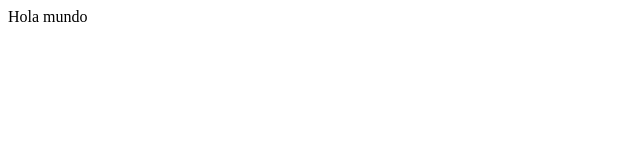
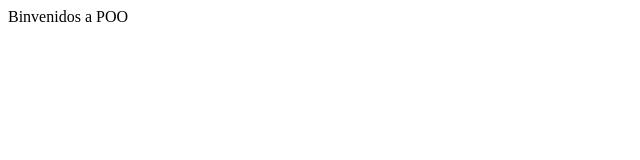
Before and after one commit to konkkeror/hola-mundo-poo, a plain HTML site: page index.html in a window 1280 px wide. Shown: the full height of the page, 0-640 px from the left. Drawn offline with Linux system fonts and the light colour scheme.

Commit message:
Prueba para cambiar mensaje

```diff
--- a/index.html
+++ b/index.html
@@ -7,6 +7,6 @@
   <title>Hola mundo</title>
 </head>
 <body>
-  Hola mundo
+  Binvenidos a POO
 </body>
 </html>
```
